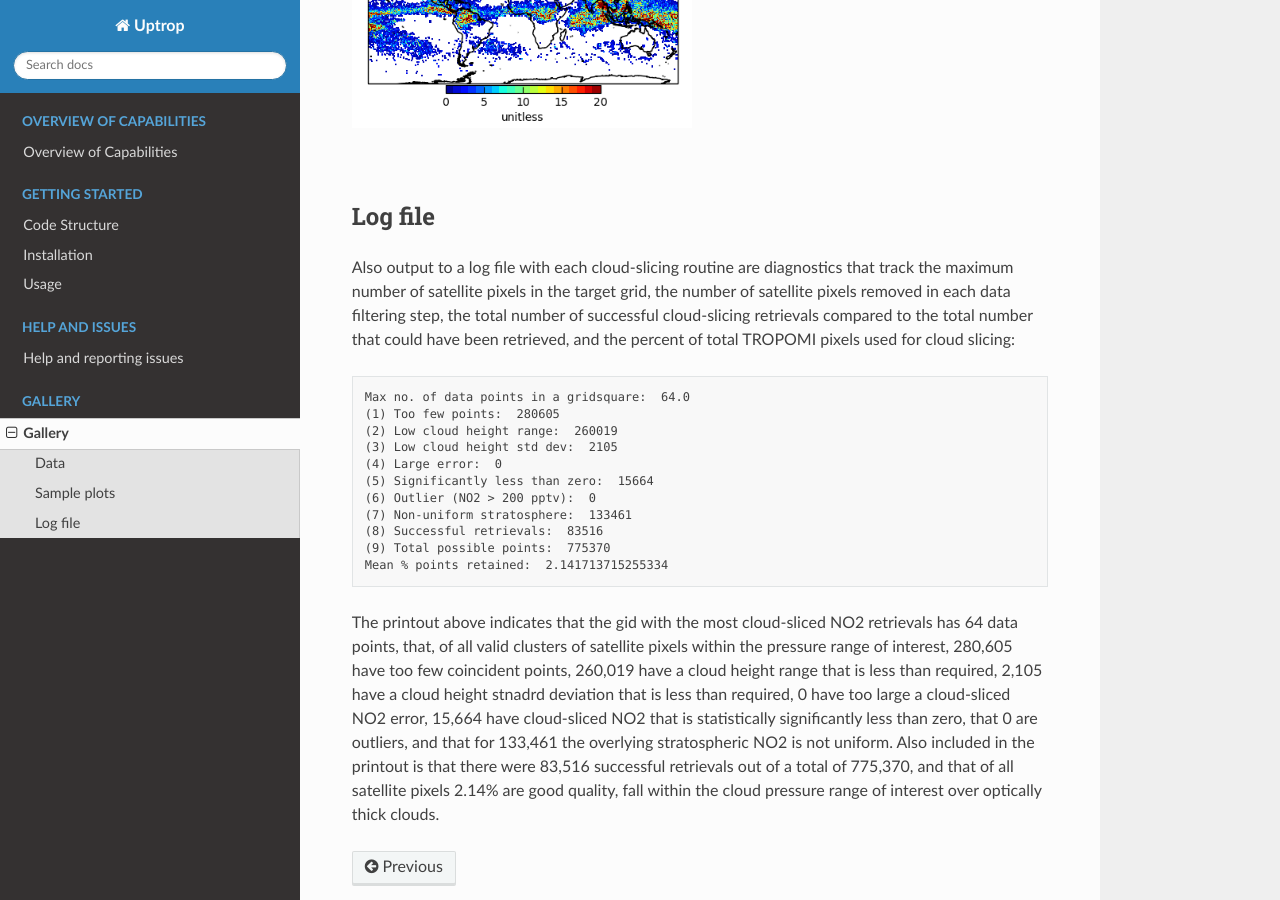
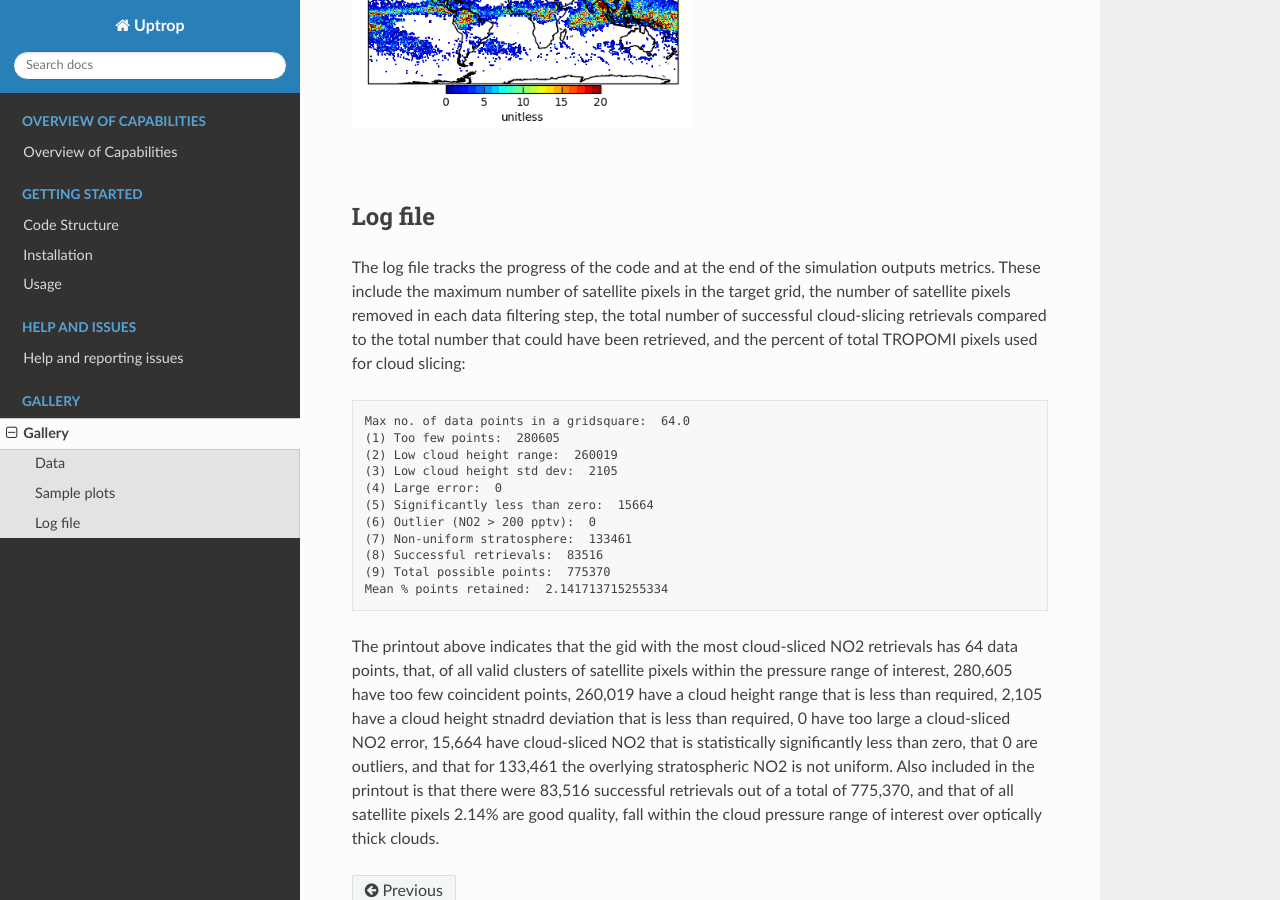
Before and after one commit to eamarais/erc-uptrop, a Sphinx documentation site: the page built from docs/source/Gallery.rst, in a window 1280 px wide and 900 px high, scrolled down 1036 px. Built offline with Sphinx 7.4.7 and the Read the Docs theme 2.0.0, drawn with Linux system fonts in a browser that asks for light colours.

Commit message:
Update Gallery.rst

```diff
--- a/docs/source/Gallery.rst
+++ b/docs/source/Gallery.rst
@@ -33,7 +33,8 @@ The example below is from cloud-slicing TROPOMI NO2 in June-August 2019 at 450-1
 Log file
 =============================
 
-Also output to a log file with each cloud-slicing routine are diagnostics that track the maximum number of satellite pixels in the target grid, the number of satellite pixels removed in each data filtering step, the total number of successful cloud-slicing retrievals compared to the total number that could have been retrieved, and the percent of total TROPOMI pixels used for cloud slicing:
+The log file tracks the progress of the code and at the end of the simulation outputs metrics.
+These include the maximum number of satellite pixels in the target grid, the number of satellite pixels removed in each data filtering step, the total number of successful cloud-slicing retrievals compared to the total number that could have been retrieved, and the percent of total TROPOMI pixels used for cloud slicing:
 
 .. code-block:: text
 
```
